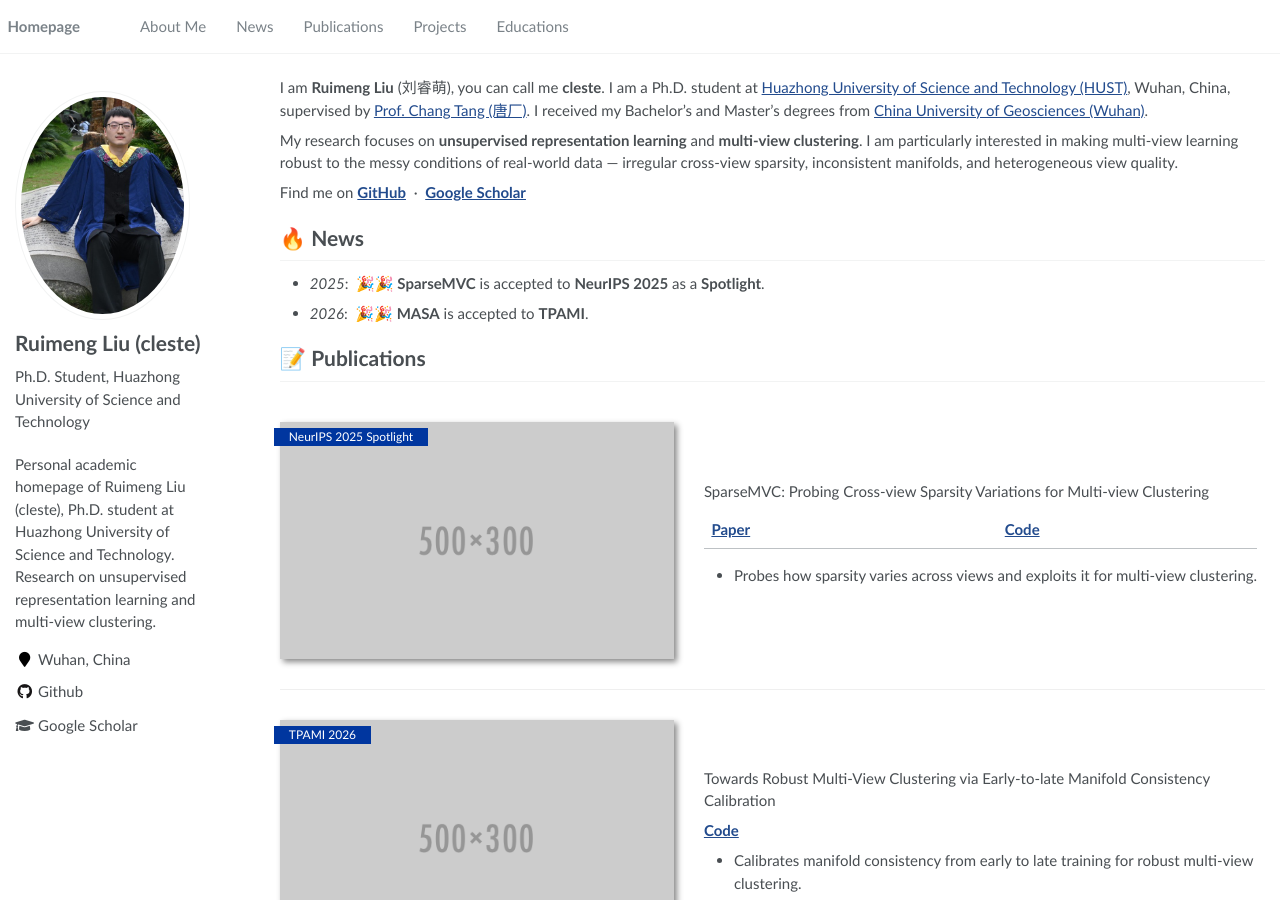
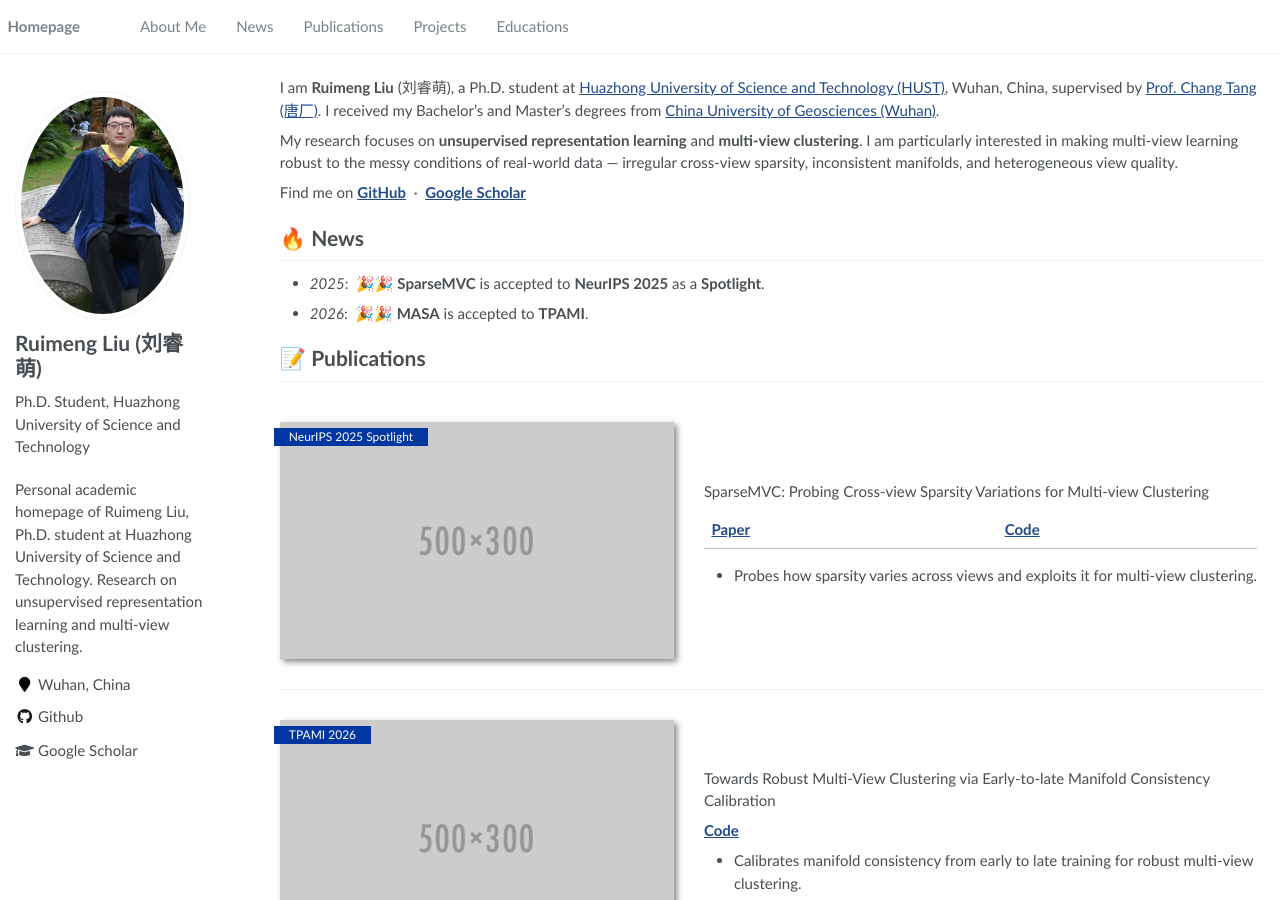
Before and after one commit to cleste-pome/cleste-pome.github.io, a Jekyll site: the page built from _pages/about.md, in a window 1280 px wide and 900 px high. Built offline with Jekyll 4.4.1, drawn with Linux system fonts in a browser that asks for light colours.

Commit message:
Remove 'cleste' nickname from site name and about section

```diff
--- a/_config.yml
+++ b/_config.yml
@@ -6,8 +6,8 @@
 # `jekyll serve`. If you change this file, please restart the server process.
 
 # Site Settings
-title                    : "Ruimeng Liu (cleste)"
-description              : "Personal academic homepage of Ruimeng Liu (cleste), Ph.D. student at Huazhong University of Science and Technology. Research on unsupervised representation learning and multi-view clustering."
+title                    : "Ruimeng Liu"
+description              : "Personal academic homepage of Ruimeng Liu, Ph.D. student at Huazhong University of Science and Technology. Research on unsupervised representation learning and multi-view clustering."
 repository               : "cleste-pome/cleste-pome.github.io"
 google_scholar_stats_use_cdn : true
 
@@ -21,7 +21,7 @@ baidu_site_verification  :  # get baidu_site_verification from https://ziyuan.ba
 
 # Site Author
 author:
-  name             : "Ruimeng Liu (cleste)"
+  name             : "Ruimeng Liu (刘睿萌)"
   # 头像：3:4 竖版裁剪，原图见仓库根目录（已加入 .gitignore，不会上传）
   avatar           : "images/avatar.jpg"
   bio              : "Ph.D. Student, Huazhong University of Science and Technology"
--- a/_pages/about.md
+++ b/_pages/about.md
@@ -10,7 +10,7 @@ redirect_from:
 
 <span class='anchor' id='about-me'></span>
 
-I am **Ruimeng Liu** (刘睿萌), you can call me **cleste**. I am a Ph.D. student at [Huazhong University of Science and Technology (HUST)](https://www.hust.edu.cn/), Wuhan, China, supervised by [Prof. Chang Tang (唐厂)](https://scholar.google.com/citations?user=Q0B7FmUAAAAJ). I received my Bachelor's and Master's degrees from [China University of Geosciences (Wuhan)](https://www.cug.edu.cn/).
+I am **Ruimeng Liu** (刘睿萌), a Ph.D. student at [Huazhong University of Science and Technology (HUST)](https://www.hust.edu.cn/), Wuhan, China, supervised by [Prof. Chang Tang (唐厂)](https://scholar.google.com/citations?user=Q0B7FmUAAAAJ). I received my Bachelor's and Master's degrees from [China University of Geosciences (Wuhan)](https://www.cug.edu.cn/).
 
 My research focuses on **unsupervised representation learning** and **multi-view clustering**. I am particularly interested in making multi-view learning robust to the messy conditions of real-world data — irregular cross-view sparsity, inconsistent manifolds, and heterogeneous view quality.
 
```
